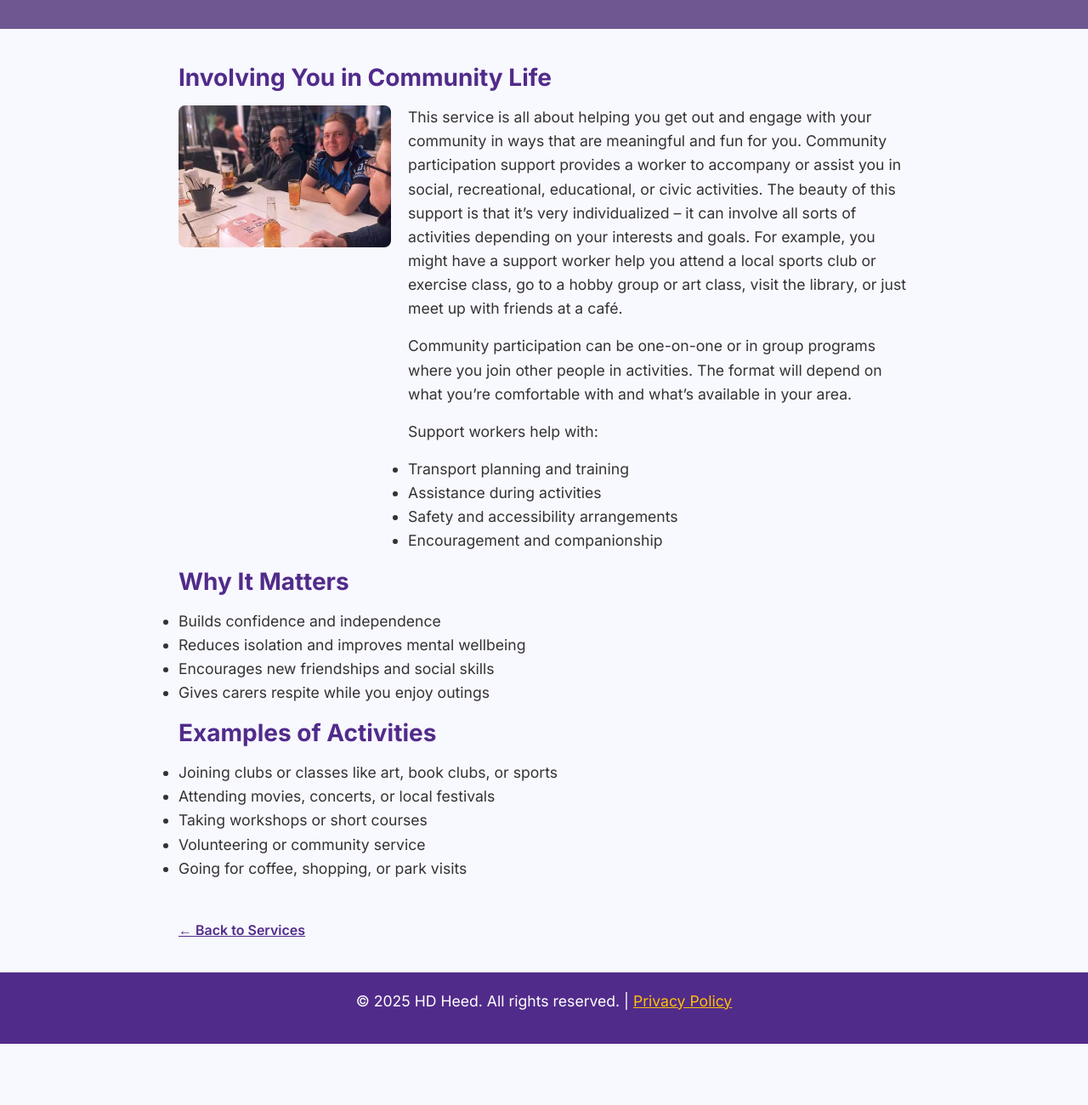
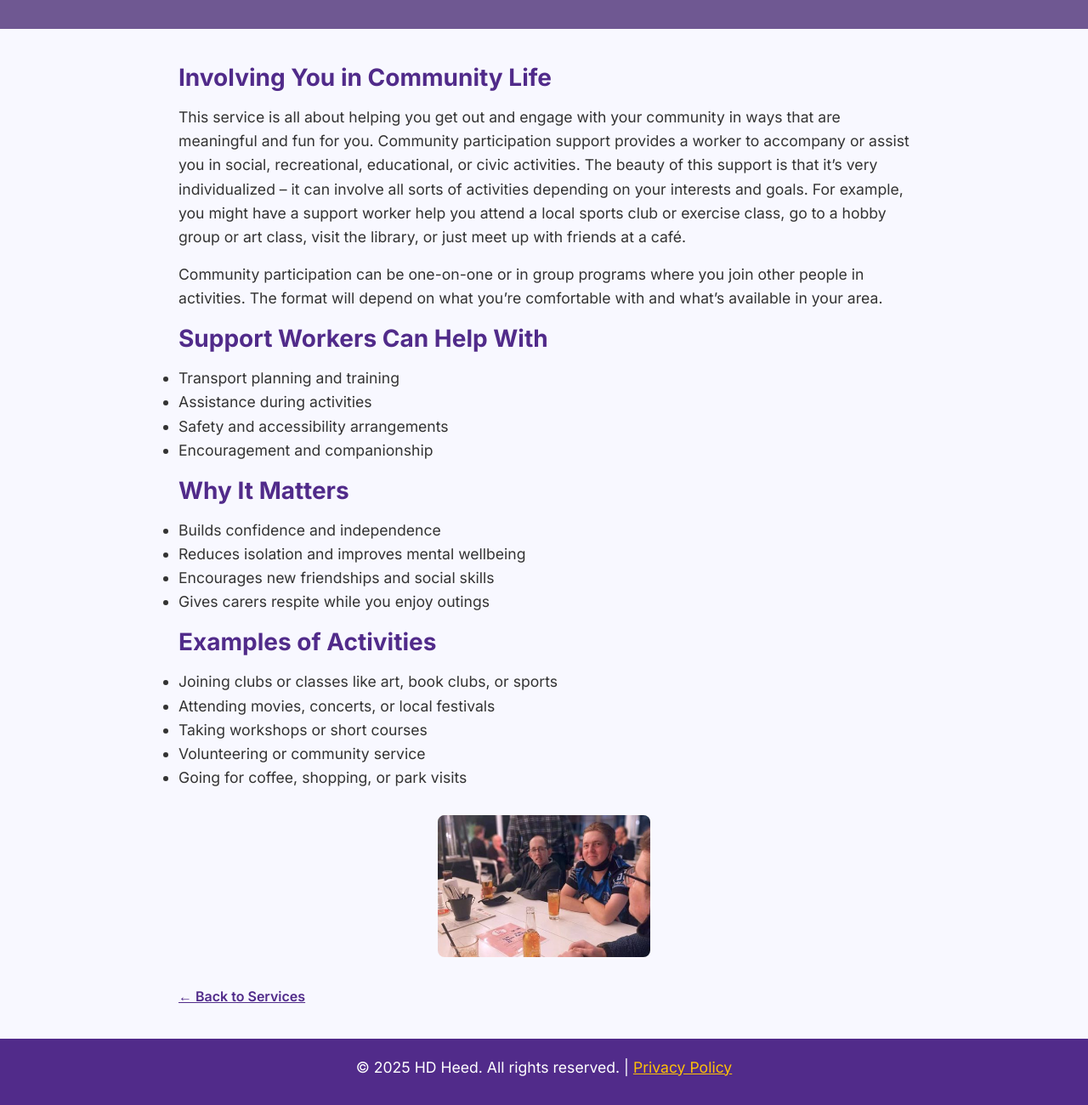
Before and after one commit to Himmatpals/HD-heed-website, a plain HTML site: page community-participation.html in a window 1280 px wide. Shown: the part 380-1680 px from the top of the page at 85% size. Before the commit the page ends 1608 px from the top, so only its background shows below. Drawn offline with Linux system fonts and the light colour scheme; grey boxes are pictures that could not be loaded.

Commit message:
Update community-participation.html

```diff
--- a/community-participation.html
+++ b/community-participation.html
@@ -52,15 +52,15 @@
       inset: 0;
       background: rgba(81, 43, 138, 0.6);
     }
-    .hero h2 {
+    .hero h2, .hero p {
       position: relative;
-      font-size: 3rem;
       z-index: 1;
     }
+    .hero h2 {
+      font-size: 3rem;
+    }
     .hero p {
-      position: relative;
       font-size: 1.25rem;
-      z-index: 1;
     }
     .container {
       max-width: 900px;
@@ -77,16 +77,6 @@
       line-height: 1.6;
       margin-bottom: 1rem;
     }
-    .content-with-image {
-      display: flex;
-      align-items: flex-start;
-      gap: 20px;
-    }
-    .content-with-image img {
-      max-width: 250px;
-      border-radius: 8px;
-      flex-shrink: 0;
-    }
     .back-link {
       margin-top: 2rem;
       display: inline-block;
@@ -97,6 +87,14 @@
     footer a {
       color: var(--accent);
       text-decoration: underline;
+    }
+    .image-bottom {
+      text-align: center;
+      margin-top: 30px;
+    }
+    .image-bottom img {
+      max-width: 250px;
+      border-radius: 8px;
     }
   </style>
 </head>
@@ -120,21 +118,16 @@
 
   <div class="container">
     <h3>Involving You in Community Life</h3>
-    <div class="content-with-image">
-      <img src="images/community-participation.jpg" alt="Community Participation">
-      <div>
     <p>This service is all about helping you get out and engage with your community in ways that are meaningful and fun for you. Community participation support provides a worker to accompany or assist you in social, recreational, educational, or civic activities. The beauty of this support is that it’s very individualized – it can involve all sorts of activities depending on your interests and goals. For example, you might have a support worker help you attend a local sports club or exercise class, go to a hobby group or art class, visit the library, or just meet up with friends at a café.</p>
     <p>Community participation can be one-on-one or in group programs where you join other people in activities. The format will depend on what you’re comfortable with and what’s available in your area.</p>
-        <p>Support workers help with:
+
+    <h3>Support Workers Can Help With</h3>
     <ul>
       <li>Transport planning and training</li>
       <li>Assistance during activities</li>
       <li>Safety and accessibility arrangements</li>
       <li>Encouragement and companionship</li>
     </ul>
-        </p>
-      </div>
-    </div>
 
     <h3>Why It Matters</h3>
     <ul>
@@ -153,6 +146,10 @@
       <li>Going for coffee, shopping, or park visits</li>
     </ul>
 
+    <div class="image-bottom">
+      <img src="images/community-participation.jpg" alt="Community Participation">
+    </div>
+
     <a class="back-link" href="services.html">← Back to Services</a>
   </div>
 
```
Lines whose indentation alone changed are shown as unchanged.
